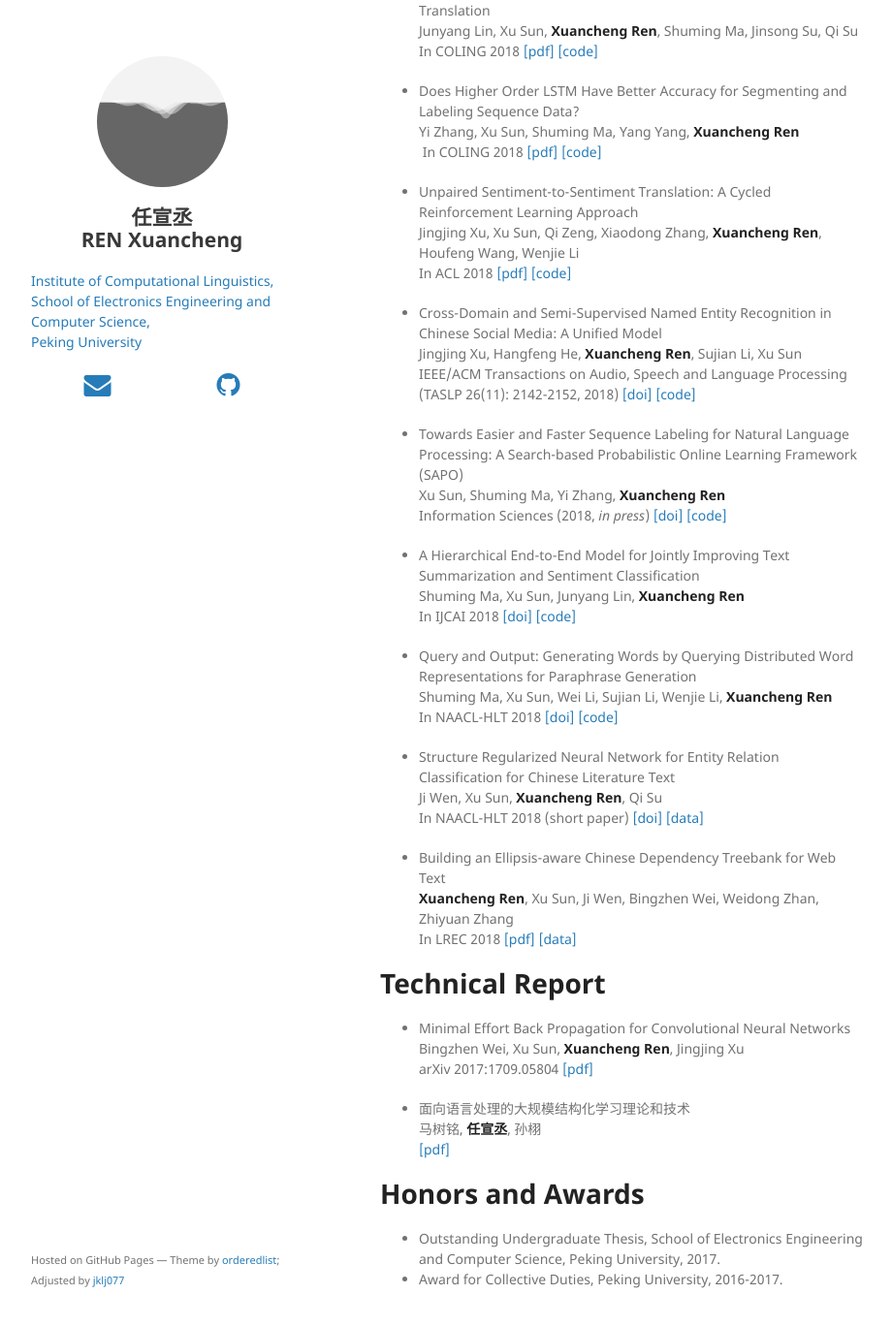
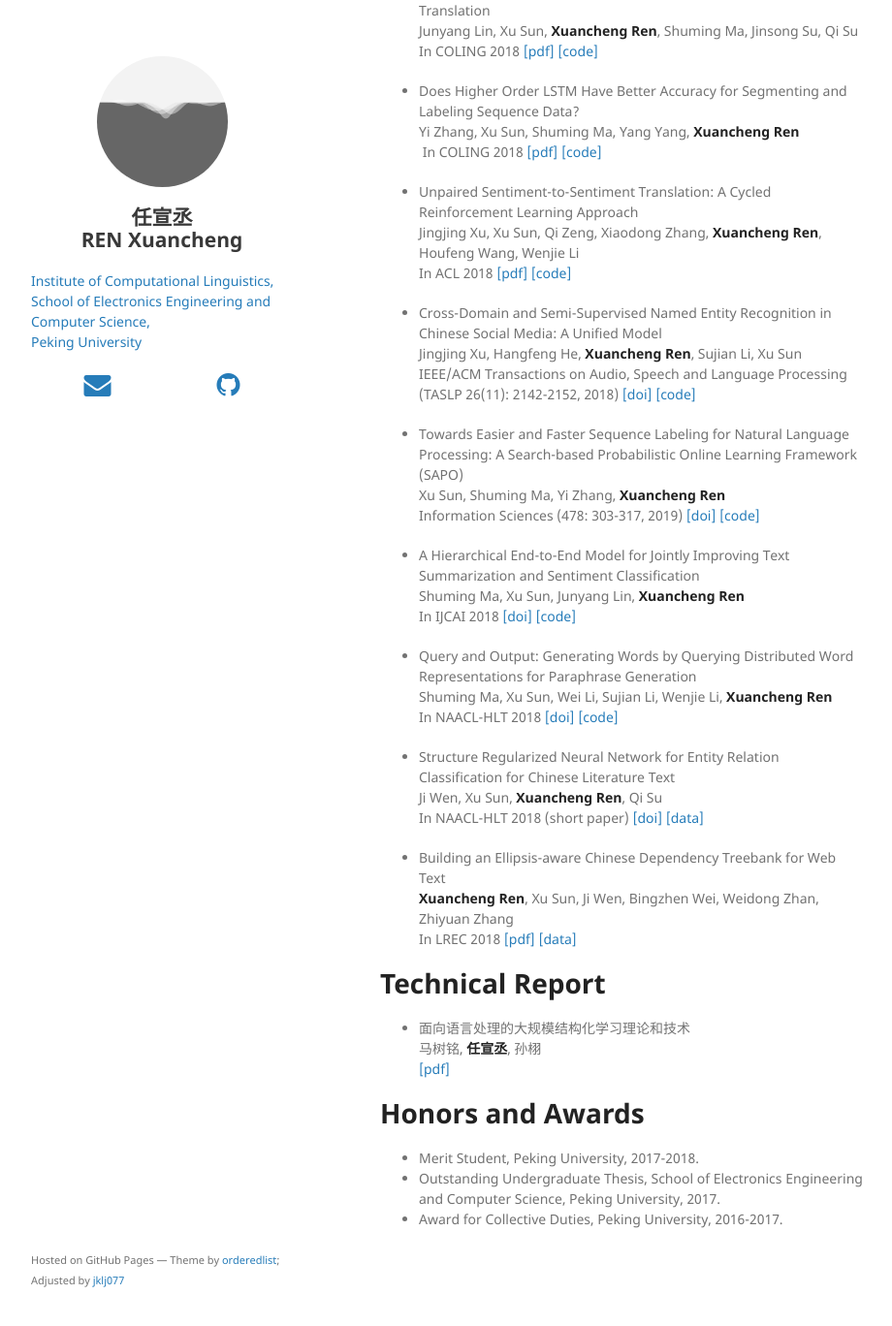
Before and after one commit to jklj077/jklj077.github.io, a Jekyll site: the page built from index.md, in a window 1280 px wide and 1400 px high, scrolled down 1021 px. Shown: the top 1368 px of the window at 97% size, without its empty margins (178-1098 px from the left). Built offline with Jekyll 4.4.1, drawn with Linux system fonts in a browser that asks for light colours; nearby versions of some CDN libraries; our own code applies the rules of GitHub Pages for plain Markdown files; after the commit the page ends 2359 px from its top, so only the background shows below that.

Commit message:
Update index.md

```diff
--- a/index.md
+++ b/index.md
@@ -59,7 +59,7 @@ layout: default
 
 * Towards Easier and Faster Sequence Labeling for Natural Language Processing: A Search-based Probabilistic Online Learning Framework (SAPO)
   Xu Sun, Shuming Ma, Yi Zhang, **Xuancheng Ren**
-  Information Sciences (2018, _in press_) [[doi]](https://doi.org/10.1016/j.ins.2018.11.025) [[code]](https://github.com/lancopku/SAPO)
+  Information Sciences (478: 303-317, 2019) [[doi]](https://doi.org/10.1016/j.ins.2018.11.025) [[code]](https://github.com/lancopku/SAPO)
 
 * A Hierarchical End-to-End Model for Jointly Improving Text Summarization and Sentiment Classification
   Shuming Ma, Xu Sun, Junyang Lin, **Xuancheng Ren**
@@ -82,15 +82,12 @@ layout: default
 
 # Technical Report
 
-* Minimal Effort Back Propagation for Convolutional Neural Networks
-  Bingzhen Wei, Xu Sun, **Xuancheng Ren**, Jingjing Xu
-  arXiv 2017:1709.05804 [[pdf]](https://arxiv.org/pdf/1709.05804)
-
 * 面向语言处理的大规模结构化学习理论和技术
   马树铭, **任宣丞**, 孙栩
   [[pdf]](http://shumingma.com/%E9%9D%A2%E5%90%91%E8%AF%AD%E8%A8%80%E5%A4%84%E7%90%86%E7%9A%84%E5%A4%A7%E8%A7%84%E6%A8%A1%E7%BB%93%E6%9E%84%E5%8C%96%E5%AD%A6%E4%B9%A0%E7%90%86%E8%AE%BA%E5%92%8C%E6%8A%80%E6%9C%AF.pdf)
 
 # Honors and Awards
 
+* Merit Student, Peking University, 2017-2018.
 * Outstanding Undergraduate Thesis, School of Electronics Engineering and Computer Science, Peking University, 2017.
 * Award for Collective Duties, Peking University, 2016-2017.
```
